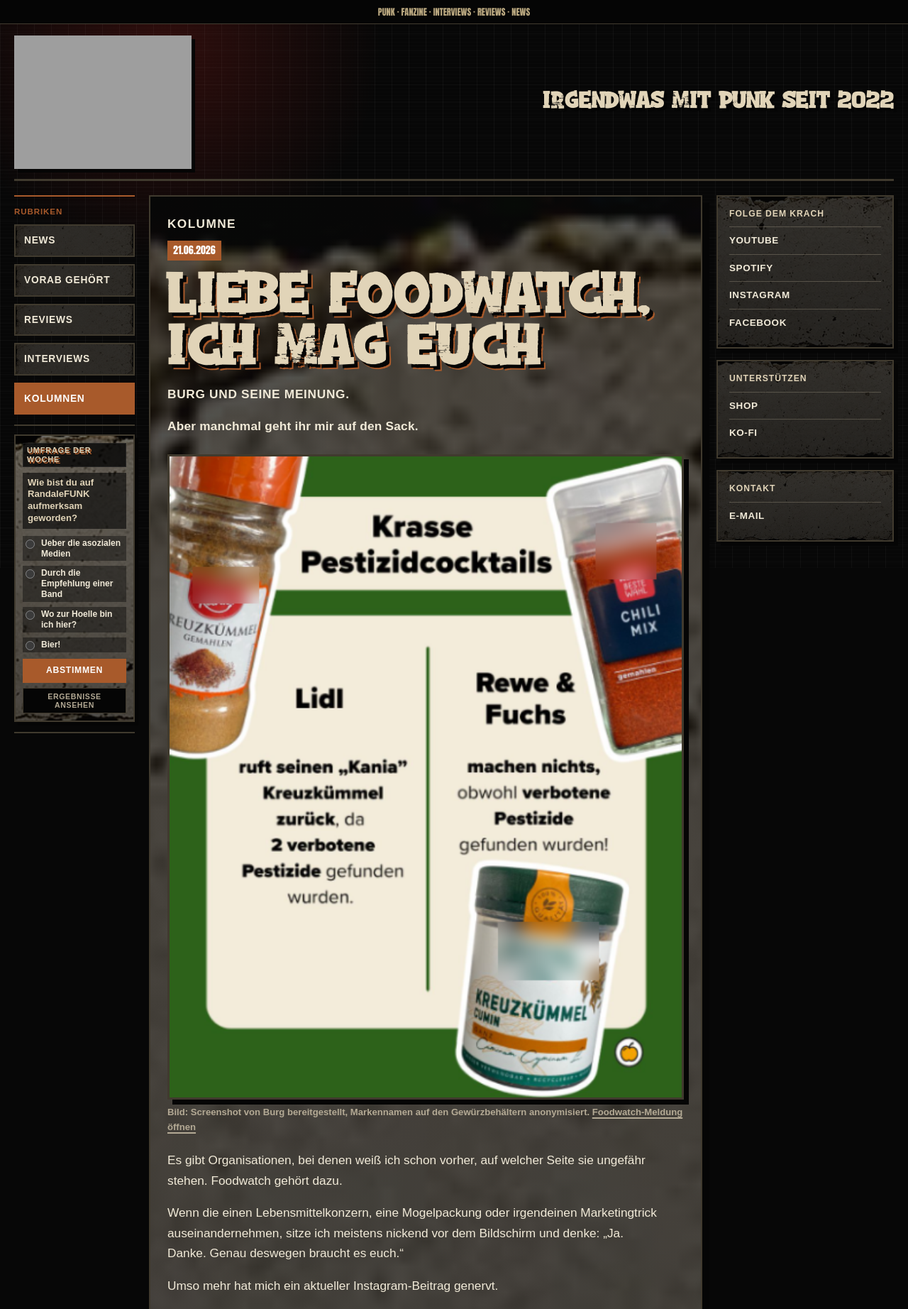
After one commit to RandaleFUNK/randalefunk-website, a PHP site: page /kolumnen/liebe-foodwatch-pestizidcocktails.html in a window 1280 px wide. The commit adds this page. Shown: the top 1844 px of the page at 71% size. Run offline with PHP 8.4, Linux system fonts and the light colour scheme; data comes from the database, SQL or seed files in the repository; data that the repository does not hold is empty; grey boxes are pictures that could not be loaded.

Commit message:
Add Foodwatch column

```diff
--- a/index.html
+++ b/index.html
@@ -507,6 +507,11 @@
           </aside>
           <div class="article-grid">
             <article class="teaser-card">
+              <time datetime="2026-06-21">Kolumne</time>
+              <h2><a href="kolumnen/liebe-foodwatch-pestizidcocktails.html">Liebe Foodwatch, ich mag euch</a></h2>
+              <p>"Der Burg" über Pestizidcocktails, Alarmglocken, Gewürzregale und ein System, das Probleme auslagert und sich über die Rücksendung wundert.</p>
+            </article>
+            <article class="teaser-card">
               <time datetime="2026-06-19">Kolumne</time>
               <h2><a href="kolumnen/ppp-top-99-punk-empoerung.html">PPP Top 99: Wo ist mein Punk geblieben?</a></h2>
               <p>Burg reicht eine 80er-Liste ein, die PPP-Community wählt sehr schön und trotzdem müssen ein paar Fragen in Richtung Punk-Anteil gestellt werden.</p>
--- /dev/null
+++ b/kolumnen/liebe-foodwatch-pestizidcocktails.html
@@ -0,0 +1,179 @@
+<!doctype html>
+<html lang="de">
+  <head>
+    <meta charset="utf-8">
+    <meta name="viewport" content="width=device-width, initial-scale=1">
+    <title>Liebe Foodwatch, ich mag euch - RandaleFUNK.de</title>
+    <meta name="description" content="&quot;Der Burg&quot; über Foodwatch, Pestizidcocktails, Gewürzregale und ein System, das Probleme erst auslagert und sich dann über die Rücksendung wundert.">
+    <!-- social-meta:start -->
+    <meta property="og:title" content="Liebe Foodwatch, ich mag euch - RandaleFUNK.de">
+    <meta property="og:description" content="&quot;Der Burg&quot; über Foodwatch, Pestizidcocktails, Gewürzregale und ein System, das Probleme erst auslagert und sich dann über die Rücksendung wundert.">
+    <meta property="og:image" content="https://randalefunk.de/assets/kolumnen/foodwatch-pestizidcocktails-screenshot-anonymisiert.png">
+    <meta property="og:image:width" content="446">
+    <meta property="og:image:height" content="558">
+    <meta property="og:url" content="https://randalefunk.de/kolumnen/liebe-foodwatch-pestizidcocktails.html">
+    <meta property="og:type" content="article">
+    <meta property="og:site_name" content="RandaleFUNK.de">
+    <meta name="twitter:card" content="summary_large_image">
+    <meta name="twitter:title" content="Liebe Foodwatch, ich mag euch - RandaleFUNK.de">
+    <meta name="twitter:description" content="&quot;Der Burg&quot; über Foodwatch, Pestizidcocktails, Gewürzregale und ein System, das Probleme erst auslagert und sich dann über die Rücksendung wundert.">
+    <meta name="twitter:image" content="https://randalefunk.de/assets/kolumnen/foodwatch-pestizidcocktails-screenshot-anonymisiert.png">
+    <meta name="twitter:image:alt" content="Screenshot eines Foodwatch-Beitrags zu Pestizidcocktails mit anonymisierten Markennamen auf den Gewürzbehältern">
+    <!-- social-meta:end -->
+    <link rel="icon" href="../assets/favicon/favicon.ico" sizes="any">
+    <link rel="icon" type="image/png" sizes="32x32" href="../assets/favicon/favicon-32x32.png">
+    <link rel="icon" type="image/png" sizes="16x16" href="../assets/favicon/favicon-16x16.png">
+    <link rel="apple-touch-icon" href="../assets/favicon/apple-touch-icon.png">
+    <link rel="manifest" href="../site.webmanifest">
+    <link rel="stylesheet" href="../style.css">
+  </head>
+  <body data-active-section="kolumnen">
+    <div class="category-strip" aria-label="Magazin-Kategorien">
+      PUNK &middot; FANZINE &middot; INTERVIEWS &middot; REVIEWS &middot; NEWS
+    </div>
+
+    <header class="site-header" aria-label="RandaleFUNK Kopfbereich">
+      <a class="brand" href="../index.html" aria-label="RandaleFUNK.de Startseite">
+        <img src="../assets/randalefunk-logo.png" alt="RandaleFUNK.de Logo" width="160" height="160">
+      </a>
+      <p class="tagline">Irgendwas mit Punk seit 2022</p>
+    </header>
+
+    <main class="magazine-shell">
+      <nav class="section-nav" aria-label="Rubriken">
+        <p class="nav-label">Rubriken</p>
+        <a class="section-link" href="../index.html#news">News</a>
+        <a class="section-link" href="../index.html#vorab">Vorab gehört</a>
+        <a class="section-link" href="../index.html#reviews">Reviews</a>
+        <a class="section-link" href="../index.html#interviews">Interviews</a>
+        <a class="section-link is-active" href="../index.html#kolumnen" aria-current="page">Kolumnen</a>
+      </nav>
+
+      <section class="issue-board">
+        <article class="review-article column-article">
+          <p class="issue-label">Kolumne</p>
+          <time datetime="2026-06-21">21.06.2026</time>
+          <h1>Liebe Foodwatch, ich mag euch</h1>
+          <p class="column-note">Burg und seine Meinung.</p>
+          <p class="lead">Aber manchmal geht ihr mir auf den Sack.</p>
+
+          <figure class="review-media">
+            <img src="../assets/kolumnen/foodwatch-pestizidcocktails-screenshot-anonymisiert.png" alt="Screenshot eines Foodwatch-Beitrags zu Pestizidcocktails mit anonymisierten Markennamen auf den Gewürzbehältern" width="446" height="558" loading="lazy">
+            <figcaption>
+              Bild: Screenshot von Burg bereitgestellt, Markennamen auf den Gewürzbehältern anonymisiert.
+              <a href="https://www.foodwatch.org/de/foodwatch-labortest-verbotene-pestizide-in-reis-gewuerzen-und-tee" target="_blank" rel="noopener noreferrer">Foodwatch-Meldung öffnen</a>
+            </figcaption>
+          </figure>
+
+          <p>Es gibt Organisationen, bei denen weiß ich schon vorher, auf welcher Seite sie ungefähr stehen. Foodwatch gehört dazu.</p>
+          <p>Wenn die einen Lebensmittelkonzern, eine Mogelpackung oder irgendeinen Marketingtrick auseinandernehmen, sitze ich meistens nickend vor dem Bildschirm und denke: „Ja. Danke. Genau deswegen braucht es euch.“</p>
+          <p>Umso mehr hat mich ein aktueller Instagram-Beitrag genervt.</p>
+          <p>Dort ist von „krassen Pestizidcocktails“ die Rede. Es geht um belastete Gewürze, unter anderem Kania Kreuzkümmel von Lidl, Fuchs Kreuzkümmel und REWE Chili Mix. Foodwatch fordert Rückrufe, Rewe und Fuchs werden kritisiert, und irgendwo zwischen Gewürzglas und Alarmglocke steht plötzlich die Frage im Raum, ob mein Küchenschrank gerade eine Gefahrenzone ist.</p>
+          <p>Die Untersuchung dahinter scheint durchaus Hand und Fuß zu haben. Foodwatch hat nach eigenen Angaben Reis, Gewürze und Tee im Labor prüfen lassen. In mehreren Produkten wurden Rückstände von Pestiziden gefunden, die in der EU nicht zugelassen sind. Bei Fuchs Kreuzkümmel, Kania Kreuzkümmel und REWE Chili Mix fordert Foodwatch Rückrufe, weil Grenzwerte überschritten worden sein sollen. Das gehört untersucht. Das gehört veröffentlicht. Und wenn Grenzwerte überschritten werden, gehört darüber gesprochen.</p>
+          <p>So weit, so gut.</p>
+
+          <h2>Mein Problem ist nicht die Untersuchung</h2>
+          <p>Mein Problem ist die Verpackung.</p>
+          <p>Denn wenn ich Begriffe wie „krasse Pestizidcocktails“ lese, habe ich sofort das Gefühl, dass hier nicht mehr aufgeklärt, sondern emotionalisiert werden soll. Das klingt erstmal so, als würde man nach einer Prise Chili-Mix direkt rückwärts vom Stuhl kippen.</p>
+          <p>Dabei ist die Realität, wie so oft, etwas komplizierter.</p>
+          <p>Nicht zugelassen bedeutet nicht automatisch hochgiftig.</p>
+          <p>Nicht verkehrsfähig bedeutet nicht automatisch lebensgefährlich.</p>
+          <p>Und ein Laborfund ist nicht automatisch der Beweis dafür, dass morgen die Apokalypse aus dem Gewürzregal krabbelt.</p>
+          <p>Genau deshalb finde ich solche Zuspitzungen schwierig. Nicht weil ich die Ergebnisse anzweifle. Sondern weil ich von einer Organisation wie Foodwatch eigentlich mehr erwarte als dieselben Mechanismen, die sonst bei Boulevardmedien oder Clickbait-Portalen kritisiert werden.</p>
+
+          <h2>Aber das eigentliche Problem liegt tiefer</h2>
+          <p>Während ich darüber nachgedacht habe, ist mir aufgefallen, dass die Pestizide eigentlich gar nicht der spannende Teil der Geschichte sind.</p>
+          <p>Der spannende Teil ist etwas völlig anderes.</p>
+          <p>Nämlich die Frage, wie dieser ganze Wahnsinn überhaupt möglich wird.</p>
+          <p>Denn wenn ein Pestizid in Deutschland oder der Europäischen Union nicht verwendet werden darf, warum landet es dann trotzdem in Produkten, die wir hier kaufen können?</p>
+          <p>Die Antwort ist unbequem.</p>
+          <p>Globalisierung.</p>
+          <p>Wir haben über Jahrzehnte ein Wirtschaftssystem geschaffen, das gleichzeitig widersprüchliche Dinge möchte.</p>
+          <p>Wir wollen hohe Standards.</p>
+          <p>Wir wollen Umweltschutz.</p>
+          <p>Wir wollen Verbraucherschutz.</p>
+          <p>Wir wollen faire Regeln.</p>
+          <p>Aber wir wollen auch möglichst billige Produkte.</p>
+          <p>Und zwar immer.</p>
+          <p>Also kaufen wir Gewürze, Lebensmittel, Kleidung und tausend andere Dinge aus Ländern, in denen andere Regeln gelten.</p>
+          <p>Dort werden Mittel eingesetzt, die bei uns verboten sind.</p>
+          <p>Dort gelten Umweltstandards, die wir hier niemals akzeptieren würden.</p>
+          <p>Dort werden Produktionsbedingungen akzeptiert, die bei uns regelmäßig für Schlagzeilen sorgen würden.</p>
+          <p>Anschließend importieren wir die fertigen Produkte zurück und tun überrascht, wenn genau die Probleme auftauchen, die wir vorher ausgelagert haben.</p>
+          <p>Das ist ungefähr so, als würde man seinen Müll über den Gartenzaun werfen und sich anschließend wundern, warum es beim Nachbarn so dreckig aussieht.</p>
+
+          <h2>Und genau da wird es interessant</h2>
+          <p>Nicht: „Ist mein Kreuzkümmel böse?“</p>
+          <p>Sondern:</p>
+          <p>„Warum bauen wir ein System, das Probleme exportiert und anschließend überrascht tut, wenn sie zurückkommen?“</p>
+          <p>Das betrifft nicht nur Pestizide.</p>
+          <p>Das betrifft Arbeitsbedingungen.</p>
+          <p>Das betrifft Umweltverschmutzung.</p>
+          <p>Das betrifft Tierhaltung.</p>
+          <p>Das betrifft Rohstoffe.</p>
+          <p>Das betrifft fast alles.</p>
+          <p>Und deshalb ärgert mich der Instagram-Post ein wenig.</p>
+          <p>Er lenkt meinen Blick auf das Gewürzglas.</p>
+          <p>Dabei würde ich viel lieber über das System dahinter sprechen.</p>
+          <p>Über die Supermarktketten.</p>
+          <p>Über den globalen Preisdruck.</p>
+          <p>Über politische Entscheidungen.</p>
+          <p>Über die Frage, ob man gleichzeitig etwas verbieten und trotzdem billig importieren kann, ohne sich dabei ein Stück weit selbst zu belügen.</p>
+
+          <h2>Versteht mich nicht falsch</h2>
+          <p>Ich bin froh, dass Foodwatch solche Dinge untersucht.</p>
+          <p>Ich bin froh, dass jemand hinschaut.</p>
+          <p>Ich bin froh, dass jemand den Finger in die Wunde legt.</p>
+          <p>Aber manchmal wünsche ich mir etwas weniger Alarmglocke und etwas mehr Blick auf die eigentliche Ursache.</p>
+          <p>Denn der wahre Skandal steht vielleicht gar nicht im Gewürzregal.</p>
+          <p>Der wahre Skandal ist, dass wir seit Jahren ein System gebaut haben, in dem niemand mehr Verantwortung übernehmen muss.</p>
+          <p>Der Produzent nicht.</p>
+          <p>Der Händler nicht.</p>
+          <p>Der Importeur nicht.</p>
+          <p>Der Politiker nicht.</p>
+          <p>Und wir Verbraucher schon gar nicht.</p>
+          <p>Am Ende zeigen alle aufeinander.</p>
+          <p>Und irgendwo dazwischen steht ein Glas Kreuzkümmel und fragt sich vermutlich, wie es in diesen ganzen Schlamassel hineingeraten ist.</p>
+          <p>Euer Burg.</p>
+          <p>Der jetzt erstmal seine Gewürze kontrolliert und dabei feststellt, dass die wahrscheinlich älter sind als manche Punkbands.</p>
+
+          <p class="article-source-note"><strong>Quellencheck:</strong> Grundlage geprüft über die <a href="https://www.foodwatch.org/de/foodwatch-labortest-verbotene-pestizide-in-reis-gewuerzen-und-tee" target="_blank" rel="noopener noreferrer">Foodwatch-Pressemitteilung vom 19.05.2026</a>, die <a href="https://www.foodwatch.org/de/test-verbotene-pestizide-in-unserem-essen" target="_blank" rel="noopener noreferrer">Foodwatch-Kampagnenseite zum Pestizidtest</a> und den dort verlinkten Report. Das Bild ist der von Burg bereitgestellte Screenshot; die Markennamen auf den Gewürzbehältern wurden anonymisiert.</p>
+        </article>
+
+        <nav class="article-back" aria-label="Weitere Kolumnen">
+          <a href="../index.html#kolumnen">Alle Kolumnen</a>
+          <a href="../index.html">Startseite</a>
+        </nav>
+      </section>
+
+      <aside class="side-links" aria-label="Wegweiser und externe Links">
+        <section class="link-block">
+          <h2>Folge dem Krach</h2>
+          <a href="https://www.youtube.com/@randalefunk" target="_blank" rel="noopener noreferrer">YouTube</a>
+          <a href="https://open.spotify.com/show/4MJb0ZtXItNuo62sVSlHNF" target="_blank" rel="noopener noreferrer">Spotify</a>
+          <a href="https://www.instagram.com/randalefunk" target="_blank" rel="noopener noreferrer">Instagram</a>
+          <a href="#" aria-label="Facebook Platzhalter">Facebook</a>
+        </section>
+
+        <section class="link-block">
+          <h2>Unterstützen</h2>
+          <a href="https://randalefunk-kramladen.myspreadshop.de" target="_blank" rel="noopener noreferrer">Shop</a>
+          <a href="https://ko-fi.com/randalefunk" target="_blank" rel="noopener noreferrer">Ko-Fi</a>
+        </section>
+
+        <section class="link-block">
+          <h2>Kontakt</h2>
+          <a href="mailto:post@randalefunk.de">E-Mail</a>
+        </section>
+      </aside>
+    </main>
+
+    <footer class="site-footer">
+      <p>&copy; <span id="current-year"></span> RandaleFUNK.de</p>
+      <p class="footer-legal"><a href="../datenschutz.html">Datenschutzerklärung</a></p>
+      <p>DIY bleibt DIY.</p>
+    </footer>
+
+    <script src="../script.js"></script>
+  </body>
+</html>
--- a/style.css
+++ b/style.css
@@ -1279,6 +1279,25 @@ body.is-app-modal-open {
   box-shadow: 4px 4px 0 var(--black);
 }
 
+.column-note {
+  max-width: 72ch;
+  margin: -8px 0 16px;
+  color: var(--muted);
+  font-family: Arial, Helvetica, sans-serif;
+  font-size: 0.9rem;
+  font-weight: 900;
+  letter-spacing: 0.04em;
+  text-transform: uppercase;
+}
+
+.article-source-note {
+  margin-top: 26px;
+  padding: 12px 14px;
+  border-left: 5px solid var(--active-accent);
+  background: rgb(5 5 5 / 0.5);
+  box-shadow: 5px 5px 0 var(--black);
+}
+
 .review-media {
   max-width: 760px;
   margin: 0 0 22px;
```
Also changed, not shown: assets/kolumnen/README.md (added), assets/kolumnen/foodwatch-pestizidcocktails-screenshot-anonymisiert.png (added).
